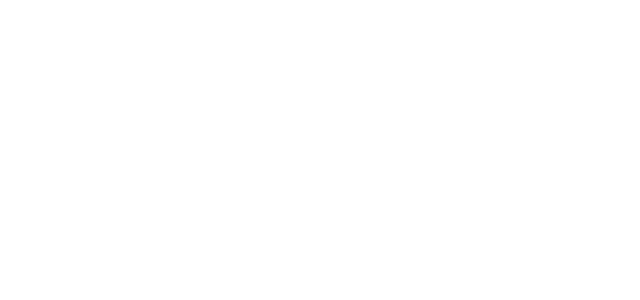
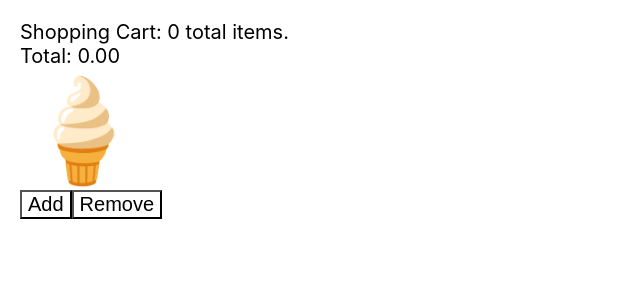
Before and after one commit to zeeshan-123-ahmed/practice-ead, a React (Create React App) app: page / in a window 1280 px wide. Shown: the top 300 px of the page, without its empty margins (0-640 px from the left). Built offline with nearby package versions, Linux system fonts and the light colour scheme.

Commit message:
add Products component and prepared state management

```diff
--- a/src/components/App/App.js
+++ b/src/components/App/App.js
@@ -1,9 +1,12 @@
 
+import Product from '../Products/Products';
 import './App.css';
 
 function App() {
   return (
-   <></>
+   <>
+   <Product />
+   </>
   );
 }
 
--- /dev/null
+++ b/src/components/Products/Products.css
@@ -0,0 +1,13 @@
+.product span {
+    font-size: 100px;
+}
+
+.wrapper {
+    padding: 20px;
+    font-size: 20px;
+}
+
+.wrapper button {
+    font-size: 20px;
+    background: none;
+}
--- /dev/null
+++ b/src/components/Products/Products.js
@@ -0,0 +1,33 @@
+import React, { Component } from "react";
+import "./Products.css";
+
+export default class Product extends Component {
+  state = {
+    cart: [],
+    total: 0,
+  };
+
+  currencyOptions = {
+    minimumFractionDigits: 2,
+    maximumFractionDigits: 2,
+  }
+
+  getTotal = () => {
+    return this.state.total.toLocaleString(undefined, this.currencyOptions)
+  }
+  render() {
+    return (
+      <div className="wrapper">
+        <div>Shopping Cart: {this.state.cart.length} total items.</div>
+        <div>Total: {this.getTotal()}</div>
+        <div className="product">
+          <span role="img" aria-label="ice cream">
+            🍦
+          </span>
+        </div>
+        <button>Add</button>
+        <button>Remove</button>
+      </div>
+    );
+  }
+}
```
